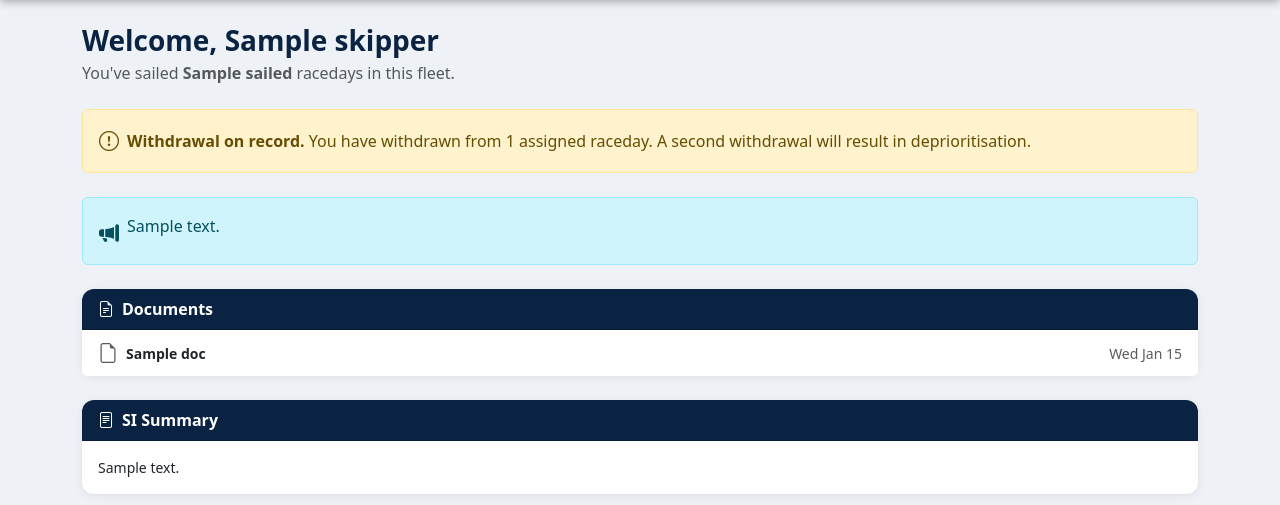
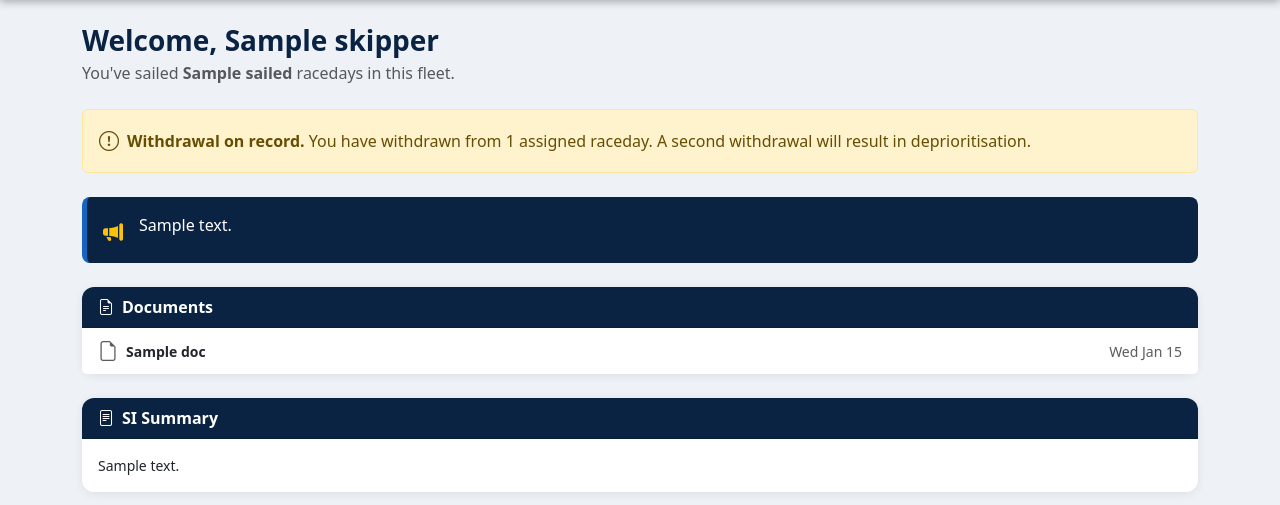
Before and after one commit to mikesmeets/sonar-allocator, a Flask app: template templates/dashboard.html in a window 1280 px wide. Shown: the part 54-559 px from the top of the page. Run offline with Flask 3, Linux system fonts and the light colour scheme; the template is opened without the code that fills it: most values are stand-ins (such as "Sample title", 1, 10 or a date in 2020); some libraries are stand-ins or nearby versions.

Commit message:
Increase announcement contrast — navy background with white text
Co-Authored-By: Claude Sonnet 4.6 <noreply@anthropic.com>

```diff
--- a/templates/dashboard.html
+++ b/templates/dashboard.html
@@ -43,8 +43,9 @@
 
 {# ── Admin Notice ── #}
 {% if notice_text %}
-  <div class="alert alert-info d-flex gap-2 mb-4" role="alert">
-    <i class="bi bi-megaphone-fill fs-5 flex-shrink-0 mt-1"></i>
+  <div class="d-flex gap-3 mb-4 p-3 rounded-3 text-white"
+       style="background: var(--navy); border-left: 5px solid #1565c0;">
+    <i class="bi bi-megaphone-fill fs-5 flex-shrink-0 mt-1 text-warning"></i>
     <div style="white-space: pre-wrap;">{{ notice_text }}</div>
   </div>
 {% endif %}
```
